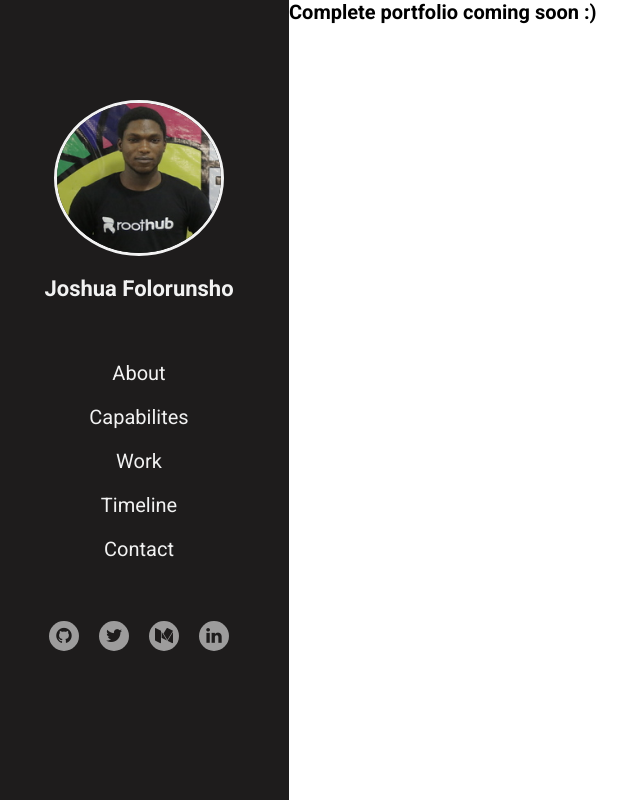
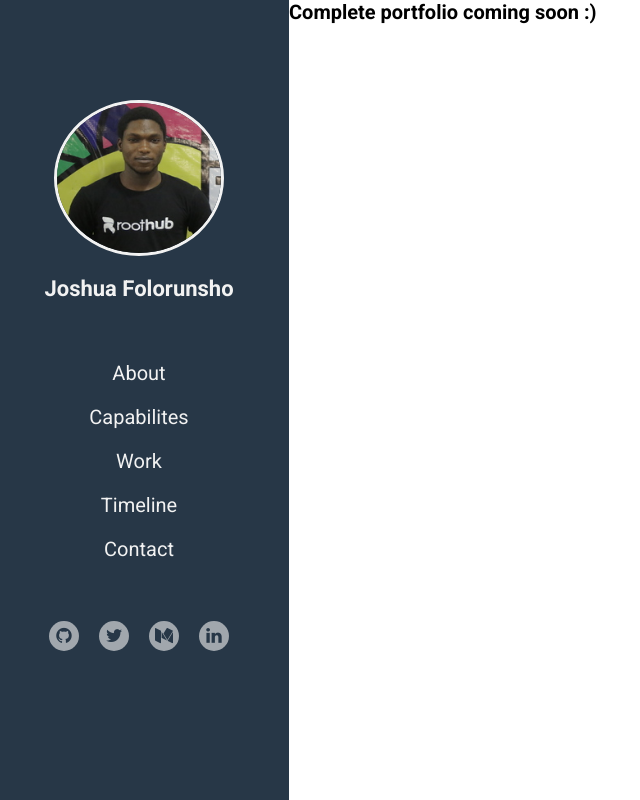
Before and after one commit to Joshuafolorunsho/Portfolio, a plain HTML site: page index.html in a window 1280 px wide. Shown: the whole page, without its empty margins (11-651 px from the left). Drawn offline with Linux system fonts and the light colour scheme.

Commit message:
changed global code color

```diff
--- a/css/style.css
+++ b/css/style.css
@@ -1,7 +1,7 @@
 /* TODO: IMPORT FONT */
 
 :root {
-  --primary-color: #1E1C1C;
+  --primary-color: #273747;
   --secondary-color: #86504D;
   --white: #F2F2F2;
 }
```
